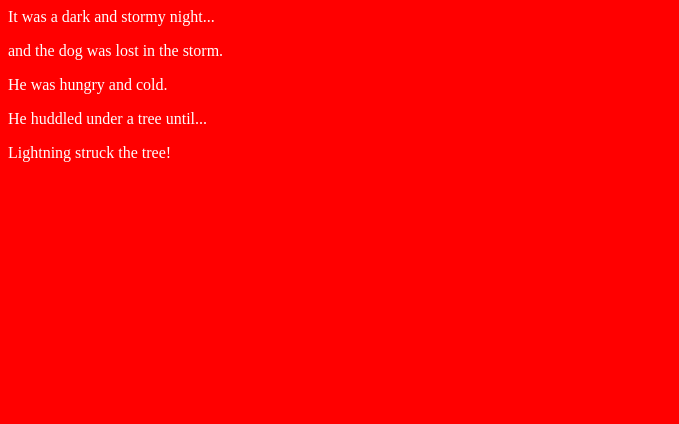
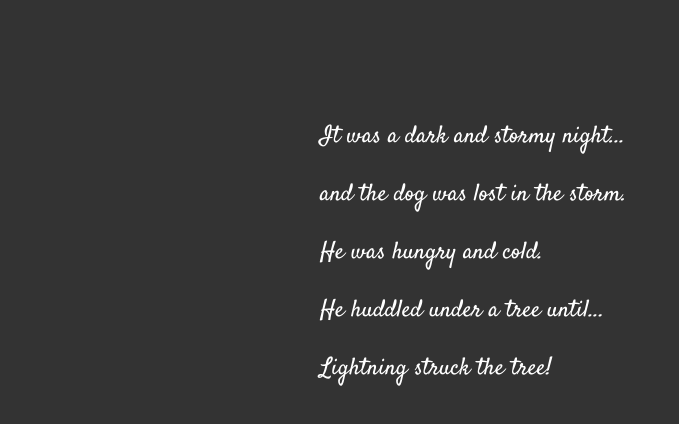
Before and after one commit to Sara-Hamilton/fireside-story, a plain HTML site: page index.html in a window 1280 px wide. Shown: the whole page, without its empty margins (0-679 px from the left). Drawn offline with Linux system fonts and the light colour scheme.

Commit message:
changed css file

```diff
--- a/index.html
+++ b/index.html
@@ -1,6 +1,7 @@
 <html>
 <head>
     <link rel="stylesheet" type="text/css" href="style.css">
+    <link href="https://fonts.googleapis.com/css?family=Satisfy" rel="stylesheet">
 </head>
 <body>
     <p>It was a dark and stormy night...</p>
--- a/style.css
+++ b/style.css
@@ -1,4 +1,7 @@
 body {
-    color: white;
-    background-color: red;
+  color:white;
+  background-color: #333;
+  font-size: 150%;
+  font-family: 'Satisfy', cursive;
+  margin: 5em 25%;
 }
```
